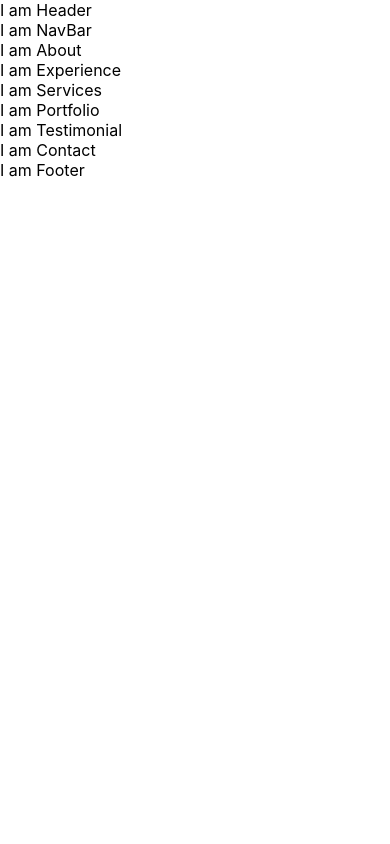
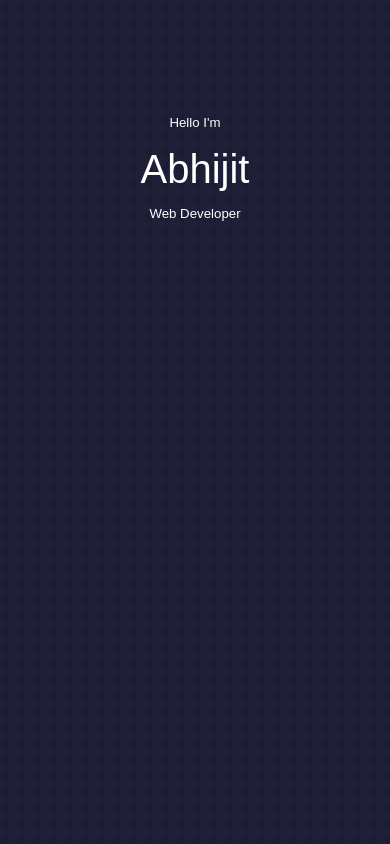
Before and after one commit to Abhiiiiijit/portfolio, a React (Create React App) app: page / in a window 390 px wide. Shown: the top 844 px of the page. Built offline with nearby package versions, Linux system fonts and the light colour scheme.

Commit message:
Basic Common CSS

```diff
--- a/src/components/header/Header.js
+++ b/src/components/header/Header.js
@@ -1,9 +1,18 @@
-import React from 'react'
-import './header.css'
+import React from "react";
+import "./header.css";
 export default function Header() {
   return (
-    <div>
-      I am Header
-    </div>
-  )
+    // <div>
+    //   I am Header
+    // </div>
+    <>
+      <header id="header">
+        <div className="container header_container">
+        <h5>Hello I'm</h5>
+        <h1>Abhijit</h1>
+        <h5>Web Developer</h5>
+        </div>
+      </header>
+    </>
+  );
 }
--- a/src/components/header/header.css
+++ b/src/components/header/header.css
@@ -0,0 +1,120 @@
+header {
+    height: 100vh;
+    padding-top: 7rem;
+    overflow: hidden;
+  }
+
+  .header_container {
+    text-align: center;
+    height: 100%;
+    position: relative;
+  }
+
+  .cta {
+    margin-top: 2.5rem;
+    display: flex;
+    gap: 1.2rem;
+    justify-content: center;
+  }
+
+  .header_socials {
+    display: flex;
+    flex-direction: column;
+    align-items: center;
+    gap: 0.8rem;
+    position: absolute;
+    left: 0;
+    bottom: 3rem;
+  }
+
+  .me {
+    background: linear-gradient(var(--color-primary),transparent);
+    width: 22rem;
+    height: 30rem;
+    position: absolute;
+    left: calc(50% - 11rem);
+    margin-top: 4rem;
+    border-radius: 12rem 12rem 0 0;
+    overflow: hidden;
+    padding: 5rem 1.5rem 1.5rem 1.5rem;
+  }
+
+  .scroll_down {
+    position: absolute;
+    right: -2.3rem;
+    bottom: 5rem;
+    transform: rotate(90deg);
+    font-weight: 200;
+    font-size: 0.9rem;
+  }
+
+  .cartoon {
+    position: absolute;
+    top: 50%;
+    left: 50%;
+    transform: translate(-70%, -50%);
+    width: 80vmin;
+    height: 80vmin;
+  }
+
+
+  .cartoon div {
+    position: absolute;
+    box-sizing: border-box;
+  }
+
+  .b {
+    border: 0.5vmin solid black;
+  }
+
+  .r {
+    border-radius: 100%;
+  }
+
+  .hb::before
+   {
+    content: "";
+    display: block;
+    position: absolute;
+  }
+
+  .bubble {
+    width: 30%;
+    height: 20%;
+    left: 73%;
+    top: 28%;
+    display: flex;
+    align-items: center;
+    justify-content: center;
+    text-align: center;
+    font-size: 2vmin;
+    background: linear-gradient(var(--color-primary),transparent);
+    box-shadow: 0 -0.25vmin, 0 0.125vmin;
+    font-family: "Comic Sans", "Comic Neue", sans-serif;
+  }
+
+  .bubble::before {
+    width: 40%;
+    height: 100%;
+    bottom: -51%;
+    border-radius: 50%;
+    left: 10%;
+    box-shadow: 0.5vmin 0, 2vmin -0.5vmin #6c572c, 2vmin -0.5vmin 0 0.5vmin;
+    clip-path: polygon(0% 49%, 150% 48%, 150% 100%, 0% 100%);
+  }
+
+
+  @media screen and (max-width: 1024px){
+    header {
+      height: 70vh;
+    }
+  }
+
+  @media screen and (max-width: 600px){
+    header {
+      height: 100vh;
+    }
+    .header_socials, .scroll_down {
+      display: none;
+    }
+  }
--- a/src/index.css
+++ b/src/index.css
@@ -1,4 +1,4 @@
-body {
+/* body {
   margin: 0;
   font-family: -apple-system, BlinkMacSystemFont, 'Segoe UI', 'Roboto', 'Oxygen',
     'Ubuntu', 'Cantarell', 'Fira Sans', 'Droid Sans', 'Helvetica Neue',
@@ -10,4 +10,147 @@ body {
 code {
   font-family: source-code-pro, Menlo, Monaco, Consolas, 'Courier New',
     monospace;
+} */
+
+* {
+  margin: 0;
+  padding: 0;
+  border: 0;
+  outline: 0;
+  list-style: none;
+  box-sizing: border-box;
+  text-decoration: none;
 }
+/* C82A08
+DF4715
+F2D208
+234, 176, 55, 0.4
+EAE7D3 */
+:root {
+  --color-bg:#1f1f38;
+  --color-bg-variant:#2c2c6c;
+  --color-primary:#4db5ff;
+  --color-primary-variant:rgba(77,181,255,0.4);
+  --color-white:#fff;
+  --color-light:rgba(255,255,255,0);
+
+  --transition:all 400ms ease;
+  --container-width-lg:75%;
+  --container-width-md:86%;
+  --container-width-sm:90%;
+}
+html{
+  scroll-behavior: smooth;
+}
+
+::-webkit-scrollbar{
+  display: none;
+}
+
+@import url('https://fonts.googleapis.com/css2?family=Dancing+Script:wght@400;500;600;700&family=Lobster&family=Poppins:ital,wght@0,100;0,200;0,300;0,400;0,500;0,600;0,700;0,800;0,900;1,100;1,200;1,300;1,400;1,500;1,600;1,700;1,800;1,900&family=Vina+Sans&display=swap');
+
+/* font-family: 'Dancing Script', cursive;
+font-family: 'Lobster', cursive;
+font-family: 'Poppins', sans-serif;
+font-family: 'Vina Sans', cursive; */
+
+body{
+  font-family: 'Poppins',sans-serif;
+  background:var(--color-bg);
+  color: var(--color-white);
+  line-height: 1.7;
+  background-image: url("./assets/bg-texture.png");
+  /* https://doodad.dev/pattern-generator/ */
+}
+
+/* General CSS Style */
+.container{
+  width: var(--container-width-lg);
+  margin:0 auto;
+}
+
+h1,h2,h3,h4,h5{
+  font-weight: 500;
+}
+
+h1{
+  font-size: 2.5rem;
+}
+
+section{
+  margin-top: 8rem;
+}
+
+section>h2,section>h5{
+  text-align: center;
+  color: var(--color-light);
+}
+
+section>h2{
+  color: var(--color-primary);
+  margin-bottom: 3rem;
+}
+
+.text-light{
+  color: var(--color-light);
+}
+
+a{
+  color: var(--color-primary);
+  transition: var(--transition);
+}
+
+a:hover{
+  color: var(--color-white);
+}
+
+.btn {
+  width: max-content;
+  display:inline-block;
+  color: var(--color-primary);
+  padding: 0.75rem 1.2rem;
+  border-radius: 0.4rem;
+  cursor: pointer;
+  border: 1px solid var(--color-primary);
+  transition: var(--transition);
+}
+
+.btn:hover {
+  background:var(--color-white);
+  color: var(--color-bg);
+  /* border-color: var(--color-bg); */
+  border-color: transparent;
+}
+
+.btn-primary {
+  background: var(--color-primary);
+  color: var(--color-bg);
+}
+
+img {
+  display: block;
+  width: 100%;
+  object-fit: cover;
+}
+
+/*===== Media Query(Tablet)===*/
+@media screen and (max-width: 1024px){
+  .container {
+    width: var(--container-width-md);
+  }
+
+  section {
+    margin-top: 6rem;
+  }
+}
+
+/*===== Media Query(Mobile)===*/
+@media screen and (max-width: 600px){
+  .container {
+    width: var(--container-width-sm);
+  }
+
+  section > h2 {
+    margin-bottom: 2rem;
+  }
+}
```
Also changed, not shown: src/assets/bg-texture.png (added), src/assets/texture_1.png (added).
